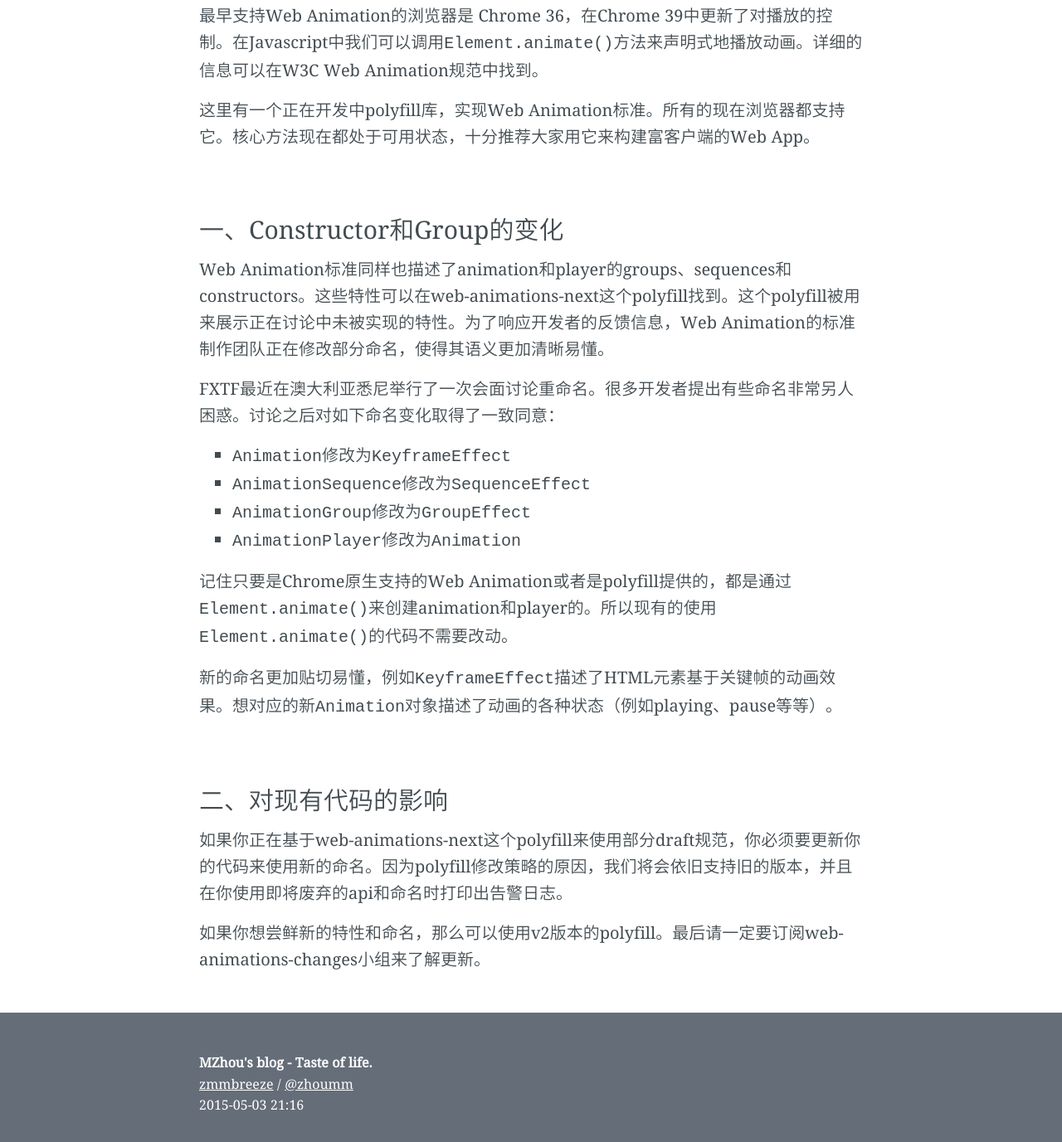
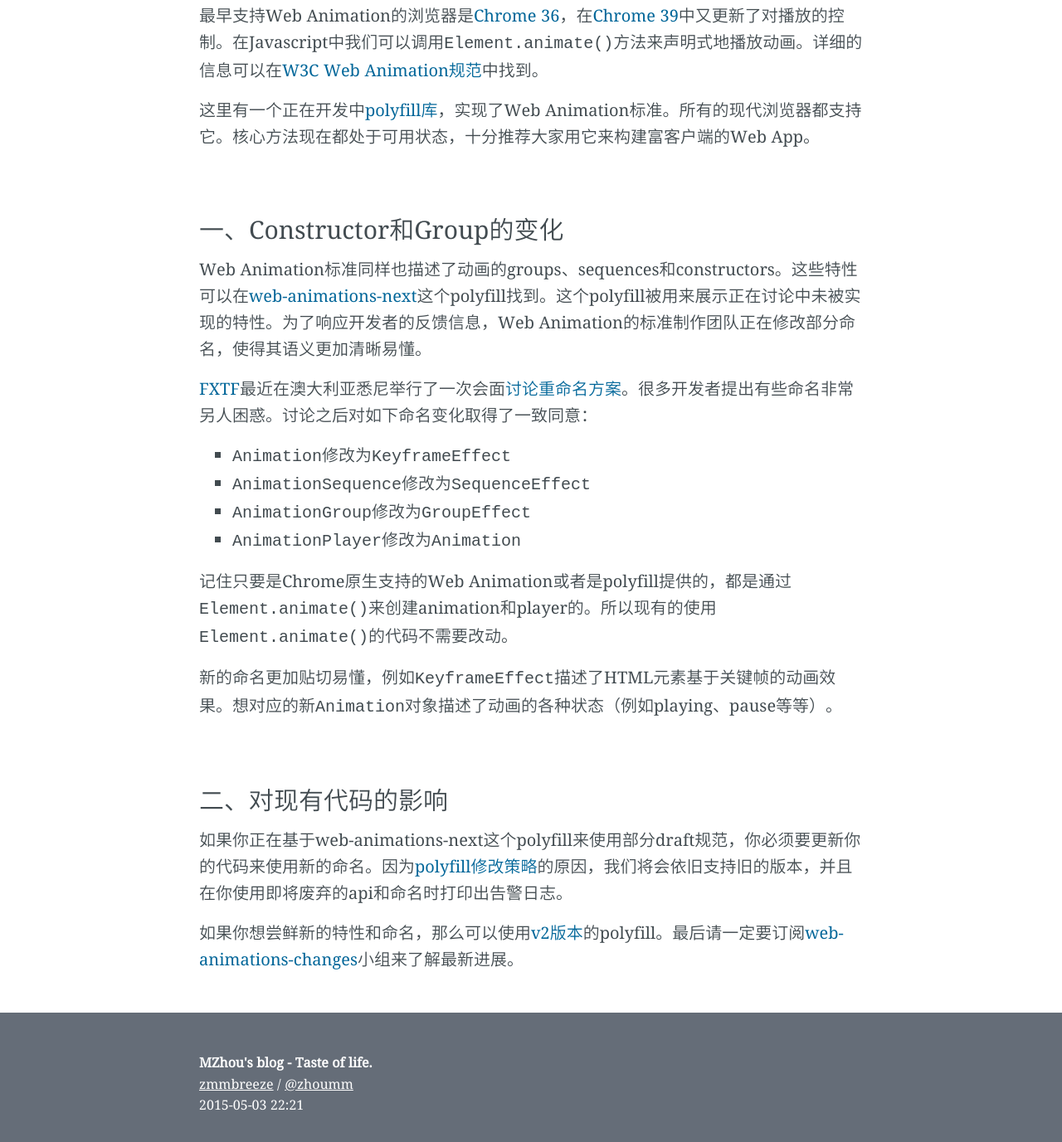
Before and after one commit to zmmbreeze/zmmbreeze.github.com, a website: page 13.Web-Animations的命名简化方案.html in a window 1280 px wide. Shown: the part 309-1686 px from the top of the page at 83% size. Drawn offline with Linux system fonts and the light colour scheme.

Commit message:
更新13

```diff
--- a/13.Web-Animations的命名简化方案.html
+++ b/13.Web-Animations的命名简化方案.html
@@ -15,11 +15,11 @@
 <blockquote>
 <p>这篇文章翻译自HTML5Rocks的<a href="http://updates.html5rocks.com/2015/04/web-animations-naming">Simplified Concepts in Web Animations Naming</a>。</p>
 </blockquote>
-<p>最早支持Web Animation的浏览器是 Chrome 36，在Chrome 39中更新了对播放的控制。在Javascript中我们可以调用<code>Element.animate()</code>方法来声明式地播放动画。详细的信息可以在W3C Web Animation规范中找到。</p>
-<p>这里有一个正在开发中polyfill库，实现Web Animation标准。所有的现在浏览器都支持它。核心方法现在都处于可用状态，十分推荐大家用它来构建富客户端的Web App。</p>
+<p>最早支持Web Animation的浏览器是<a href="http://updates.html5rocks.com/2014/05/Web-Animations---element-animate-is-now-in-Chrome-36">Chrome 36</a>，在<a href="http://updates.html5rocks.com/2014/12/web-animation-playback">Chrome 39</a>中又更新了对播放的控制。在Javascript中我们可以调用<code>Element.animate()</code>方法来声明式地播放动画。详细的信息可以在<a href="http://w3c.github.io/web-animations/">W3C Web Animation规范</a>中找到。</p>
+<p>这里有一个正在开发中<a href="https://github.com/web-animations/web-animations-js">polyfill库</a>，实现了Web Animation标准。所有的现代浏览器都支持它。核心方法现在都处于可用状态，十分推荐大家用它来构建富客户端的Web App。</p>
 <h2 id="constructor-group-">Constructor和Group的变化</h2>
-<p>Web Animation标准同样也描述了animation和player的groups、sequences和constructors。这些特性可以在web-animations-next这个polyfill找到。这个polyfill被用来展示正在讨论中未被实现的特性。为了响应开发者的反馈信息，Web Animation的标准制作团队正在修改部分命名，使得其语义更加清晰易懂。</p>
-<p>FXTF最近在澳大利亚悉尼举行了一次会面讨论重命名。很多开发者提出有些命名非常另人困惑。讨论之后对如下命名变化取得了一致同意：</p>
+<p>Web Animation标准同样也描述了动画的groups、sequences和constructors。这些特性可以在<a href="https://github.com/web-animations/web-animations-js#web-animations-nextminjs">web-animations-next</a>这个polyfill找到。这个polyfill被用来展示正在讨论中未被实现的特性。为了响应开发者的反馈信息，Web Animation的标准制作团队正在修改部分命名，使得其语义更加清晰易懂。</p>
+<p><a href="http://www.w3.org/Graphics/fx/">FXTF</a>最近在澳大利亚悉尼举行了一次会面<a href="https://www.mail-archive.com/public-fx@w3.org/msg00151.html">讨论</a><a href="https://www.mail-archive.com/public-fx@w3.org/msg00158.html">重命名方案</a>。很多开发者提出有些命名非常另人困惑。讨论之后对如下命名变化取得了一致同意：</p>
 <ul>
 <li><code>Animation</code>修改为<code>KeyframeEffect</code></li>
 <li><code>AnimationSequence</code>修改为<code>SequenceEffect</code></li>
@@ -29,8 +29,8 @@
 <p>记住只要是Chrome原生支持的Web Animation或者是polyfill提供的，都是通过<code>Element.animate()</code>来创建animation和player的。所以现有的使用<code>Element.animate()</code>的代码不需要改动。</p>
 <p>新的命名更加贴切易懂，例如<code>KeyframeEffect</code>描述了HTML元素基于关键帧的动画效果。想对应的新<code>Animation</code>对象描述了动画的各种状态（例如playing、pause等等）。</p>
 <h2 id="-">对现有代码的影响</h2>
-<p>如果你正在基于web-animations-next这个polyfill来使用部分draft规范，你必须要更新你的代码来使用新的命名。因为polyfill修改策略的原因，我们将会依旧支持旧的版本，并且在你使用即将废弃的api和命名时打印出告警日志。</p>
-<p>如果你想尝鲜新的特性和命名，那么可以使用v2版本的polyfill。最后请一定要订阅web-animations-changes小组来了解更新。</p>
+<p>如果你正在基于web-animations-next这个polyfill来使用部分draft规范，你必须要更新你的代码来使用新的命名。因为<a href="https://github.com/web-animations/web-animations-js#breaking-changes">polyfill修改策略</a>的原因，我们将会依旧支持旧的版本，并且在你使用即将废弃的api和命名时打印出告警日志。</p>
+<p>如果你想尝鲜新的特性和命名，那么可以使用<a href="https://github.com/web-animations/web-animations-js/releases">v2版本</a>的polyfill。最后请一定要订阅<a href="https://groups.google.com/forum/#!forum/web-animations-changes">web-animations-changes</a>小组来了解最新进展。</p>
 
     </div>
 
@@ -39,7 +39,7 @@
         <p>
             <a href="https://github.com/zmmbreeze" target="_blank">zmmbreeze</a> / <a href="https://twitter.com/zhoumm">@zhoumm</a>
         </p>
-        <p>2015-05-03 21:16</p>
+        <p>2015-05-03 22:21</p>
     </div>
 </div>
 </body>
```
Also changed, not shown: 13.Web-Animations的命名简化方案.md (+6 -6 lines), index.html (+1 -1 lines), assets/font/notoserif.ttf, assets/font/notoserif.woff, assets/font/sourcehansans.ttf, assets/font/sourcehansans.woff, 2 other files.
